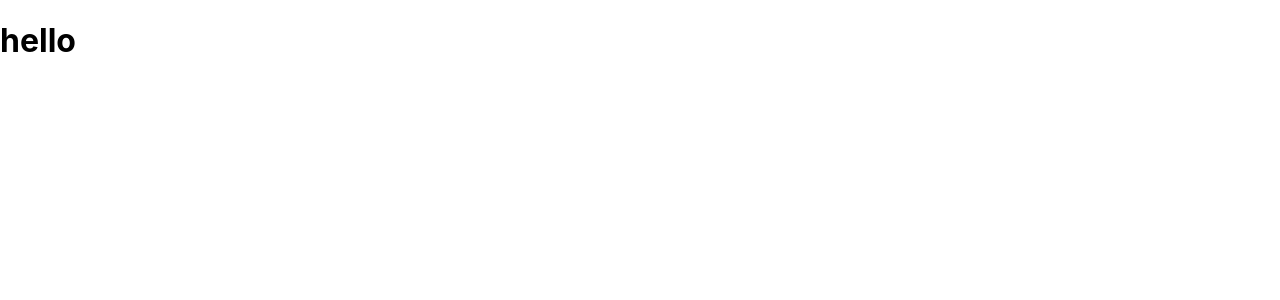
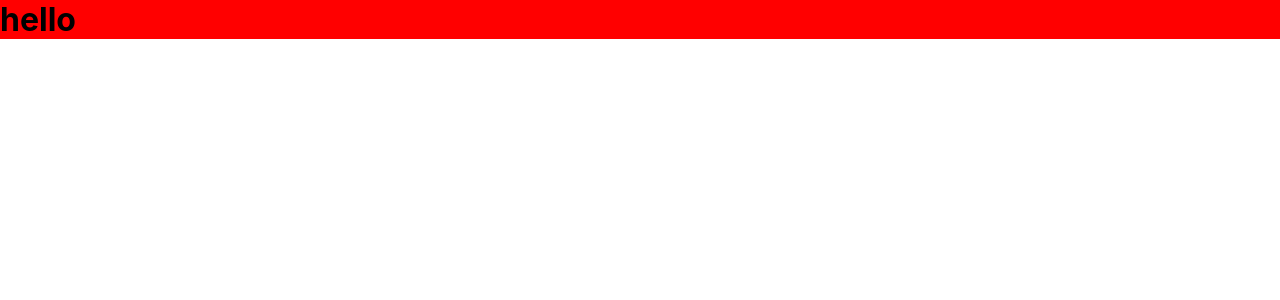
Before and after one commit to AnupRijal123/bag_shopping_website, a React (Create React App) app: page / in a window 1280 px wide. Shown: the top 300 px of the page. Built offline with nearby package versions, Linux system fonts and the light colour scheme.

Commit message:
Completed layout and folder structure

```diff
--- a/src/App.js
+++ b/src/App.js
@@ -1,6 +1,9 @@
+import Navbar from './components/Navbar.js';
+import './styles/App.css';
+
 function App() {
   return (
-    <h1>hello </h1>
+    <Navbar />
   )
 }
 
--- /dev/null
+++ b/src/components/Navbar.js
@@ -0,0 +1,11 @@
+import '../styles/Navbar.css';
+
+function Navbar() {
+    return (
+        <div className="navbar">
+            <h1>hello</h1>
+        </div>
+    )
+}
+
+export default Navbar;
--- /dev/null
+++ b/src/styles/App.css
@@ -0,0 +1,3 @@
+h1 {
+    margin: 0;
+}
--- /dev/null
+++ b/src/styles/Navbar.css
@@ -0,0 +1,3 @@
+.navbar {
+    background-color: red;
+}
```
